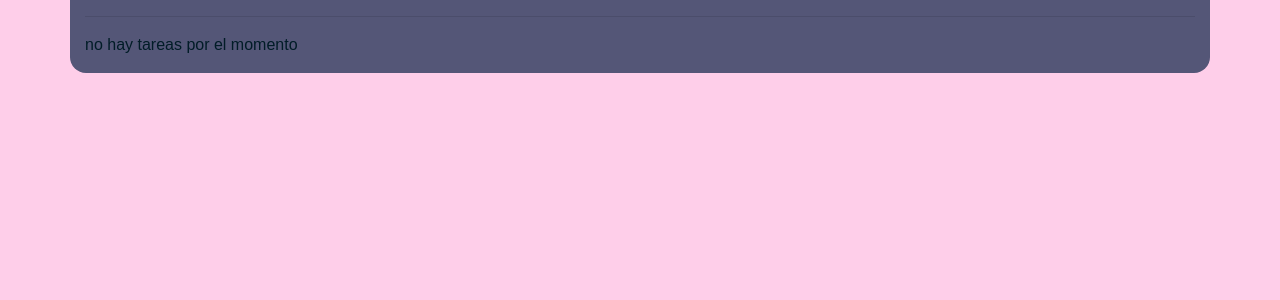
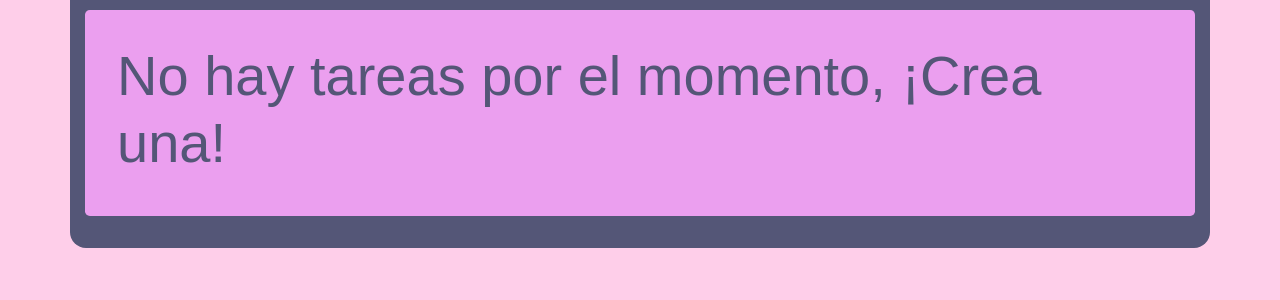
Before and after one commit to Angellomon/abraxas-productividad, a Django app: page /productividad/ in a window 1280 px wide. Shown: the part 56-356 px from the top of the page. Run offline with Django 3.2, Linux system fonts and the light colour scheme; some libraries are stand-ins or nearby versions; some web fonts are replaced.

Commit message:
Corrección estilos
O:

```diff
--- a/TestAbraxas/static/css/base.css
+++ b/TestAbraxas/static/css/base.css
@@ -44,7 +44,8 @@ nav {
 .jumbotron {
     background-color: var(--texto-2)!important;
     padding-top: 32px!important;
-    padding-bottom: 31px!important;
+    padding-bottom: 32px!important;
+    margin-top: 10px;
 }
 .nav-link, .navbar-brand {
     color: var(--texto-2)!important;
--- a/TestAbraxas/templates/Productividad/index.html
+++ b/TestAbraxas/templates/Productividad/index.html
@@ -124,7 +124,8 @@
 
     </script>
 {% else %}
-<hr>
-<p>no hay tareas por el momento</p>
+<div class="jumbotron">
+    <h1 class="display-4">No hay tareas por el momento, ¡Crea una!</h1>
+</div>
 {% endif %}
 {% endblock contenido %}
```
Also changed, not shown: TestAbraxas/templates/Productividad/tarea_confirm_delete.html (+7 -4 lines).
